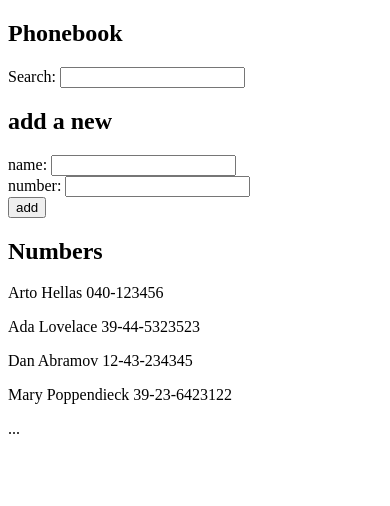
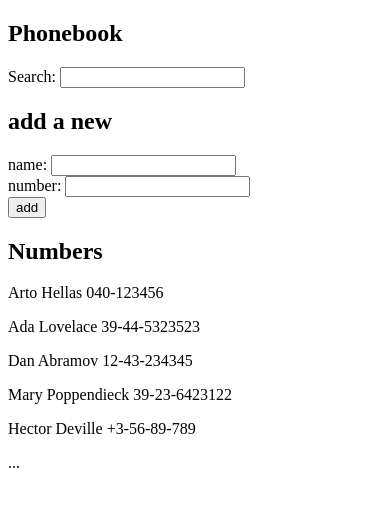
Before and after one commit to hossein-alavi-tech/Fullstackopen-Exercises, a React (Create React App) app in the folder part2/the_phonebook/: page / in a window 390 px wide. Shown: the top 506 px of the page. Built offline with nearby package versions, Linux system fonts and the light colour scheme; data requests are answered from the project's data file.

Commit message:
2.13: The Phonebook step8

```diff
--- a/part2/the_phonebook/db.json
+++ b/part2/the_phonebook/db.json
@@ -19,6 +19,11 @@
       "name": "Mary Poppendieck",
       "number": "39-23-6423122",
       "id": 4
+    },
+    {
+      "name": "Hector Deville",
+      "number": "+3-56-89-789",
+      "id": 5
     }
   ]
 }
--- a/part2/the_phonebook/src/App.js
+++ b/part2/the_phonebook/src/App.js
@@ -1,16 +1,16 @@
 import { useState , useEffect } from 'react'
-import axios from 'axios'
 import PersonForm from './components/PersonForm'
 import Filter from './components/Filter'
 import Persons from './components/Persons'
+import personsService from './services/persons'
 
 const App = () => {
   const [persons, setPersons] = useState([])
   const [searchTerm, setSearchTerm] = useState('')
 
   useEffect(() => {
-    axios
-      .get('http://localhost:3001/persons')
+    personsService
+      .getAll()
       .then(response => {
         setPersons(response.data)
       })
--- a/part2/the_phonebook/src/components/PersonForm.js
+++ b/part2/the_phonebook/src/components/PersonForm.js
@@ -1,5 +1,5 @@
 import { useState } from 'react'
-import axios from 'axios'
+import personsService from '../services/persons'
 
 const PersonForm = ({ persons, setPersons }) => {
     const [newName, setNewName] = useState('')
@@ -17,10 +17,13 @@ const PersonForm = ({ persons, setPersons }) => {
             alert(`${newName} is already added to the phonebook.`)
             return
         }
-        setPersons(persons.concat({ name: newName, number: newNumber}))
-        axios.post('http://localhost:3001/persons',{ name: newName, number: newNumber})
-        setNewName('')
-        setNewNumber('')
+        personsService
+            .create({ name: newName, number: newNumber})
+            .then(response => {
+                setPersons(persons.concat(response.data))
+                setNewName('')
+                setNewNumber('')
+            })
     }
     return (
         <form onSubmit={addContact}>
--- /dev/null
+++ b/part2/the_phonebook/src/services/persons.js
@@ -0,0 +1,20 @@
+import axios from 'axios'
+const baseUrl = 'http://localhost:3001/persons'
+
+const getAll = () => {
+    return axios.get(baseUrl)
+  }
+
+  const create = newObject => {
+    return axios.post(baseUrl, newObject)
+  }
+
+  const update = (id, newObject) => {
+    return axios.put(`${baseUrl}/${id}`, newObject)
+  }
+
+  export default {
+    getAll: getAll,
+    create: create,
+    update: update
+  }
```
